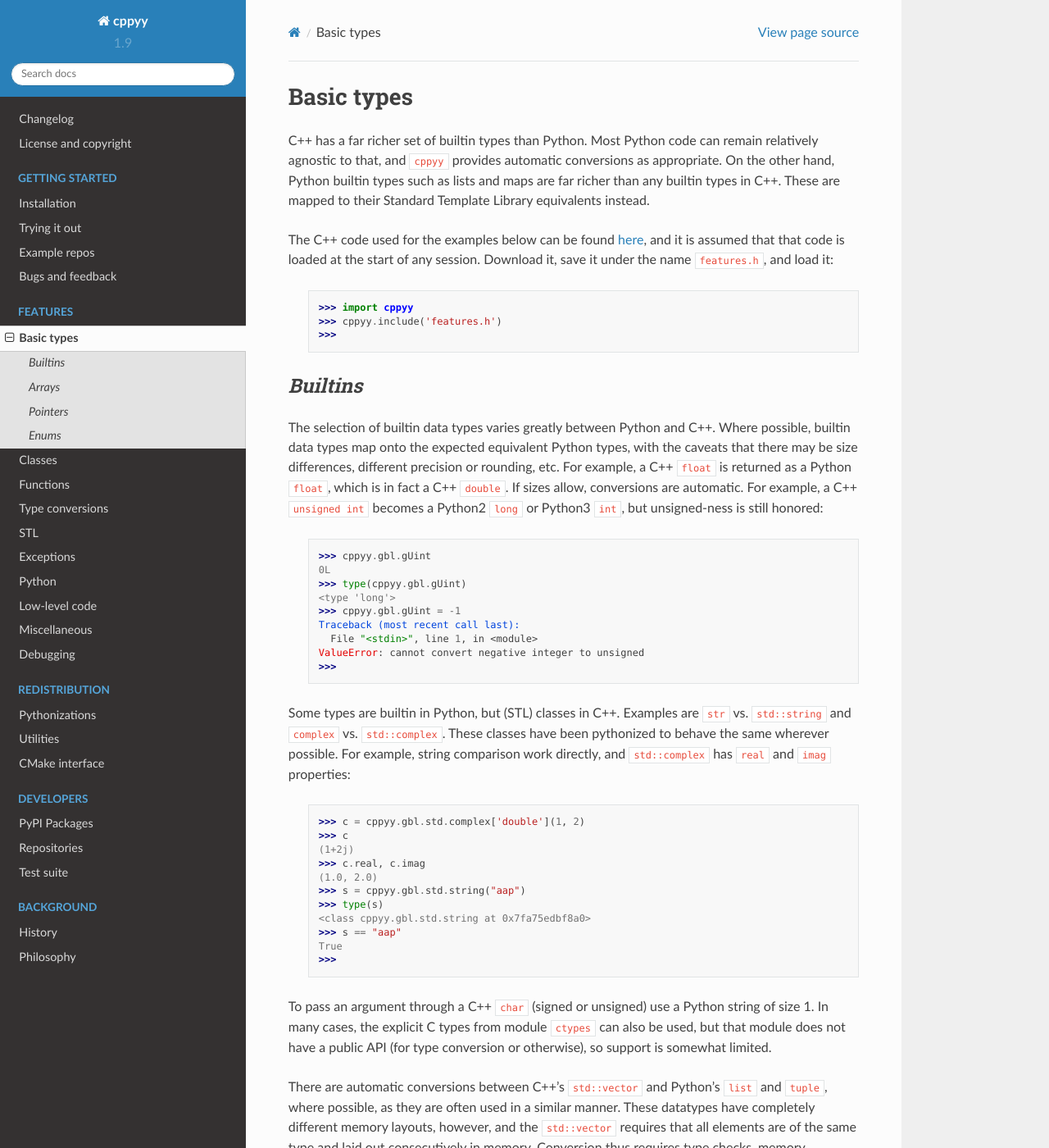
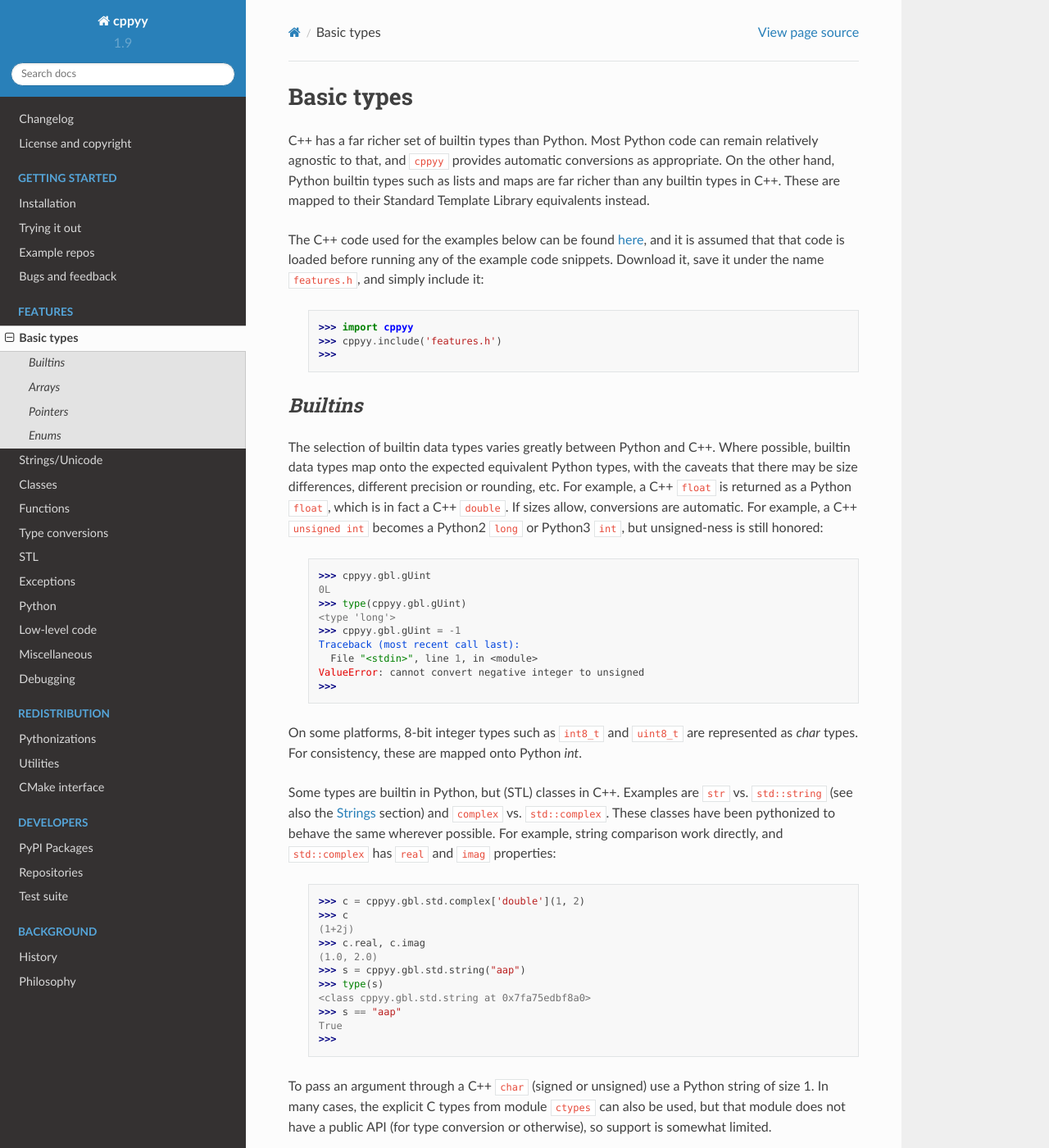
Before and after one commit to wlav/cppyy, a Sphinx documentation site: the page built from doc/source/basic_types.rst, in a window 1280 px wide and 1400 px high. Shown: the whole window at 82% size. Built offline with Sphinx 7.4.7 and the Read the Docs theme 2.0.0, drawn with Linux system fonts in a browser that asks for light colours.

Commit message:
start a strings/unicode chapter

```diff
--- a/doc/source/basic_types.rst
+++ b/doc/source/basic_types.rst
@@ -13,8 +13,8 @@
 
 The C++ code used for the examples below can be found
 :doc:`here <cppyy_features_header>`, and it is assumed that that code is
-loaded at the start of any session.
-Download it, save it under the name ``features.h``, and load it:
+loaded before running any of the example code snippets.
+Download it, save it under the name ``features.h``, and simply include it:
 
   .. code-block:: python
 
@@ -48,8 +48,13 @@
     ValueError: cannot convert negative integer to unsigned
     >>>
 
+On some platforms, 8-bit integer types such as ``int8_t`` and ``uint8_t`` are
+represented as `char` types.
+For consistency, these are mapped onto Python `int`.
+
 Some types are builtin in Python, but (STL) classes in C++.
-Examples are ``str`` vs. ``std::string`` and ``complex`` vs. ``std::complex``.
+Examples are ``str`` vs. ``std::string`` (see also the
+:doc:`Strings <strings>` section) and ``complex`` vs. ``std::complex``.
 These classes have been pythonized to behave the same wherever possible.
 For example, string comparison work directly, and ``std::complex`` has
 ``real`` and ``imag`` properties:
--- a/doc/source/index.rst
+++ b/doc/source/index.rst
@@ -25,7 +25,8 @@
 cppyy is based on `Cling`_, the C++ interpreter, to match Python's dynamism,
 interactivity, and run-time behavior.
 Consider this session, showing dynamic, interactive, mixing of C++ and Python
-features (more examples are in the `tutorial`_):
+features (there are more examples throughout the documentation and in the
+`tutorial`_):
 
 .. code-block:: python
 
@@ -145,6 +146,7 @@
    :maxdepth: 1
 
    basic_types
+   strings
    classes
    functions
    type_conversions
```
Also changed, not shown: doc/source/strings.rst (added, +57 -0 lines).
